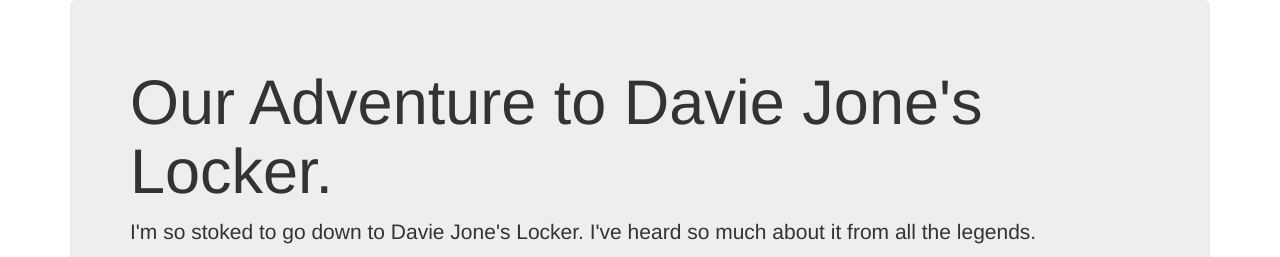
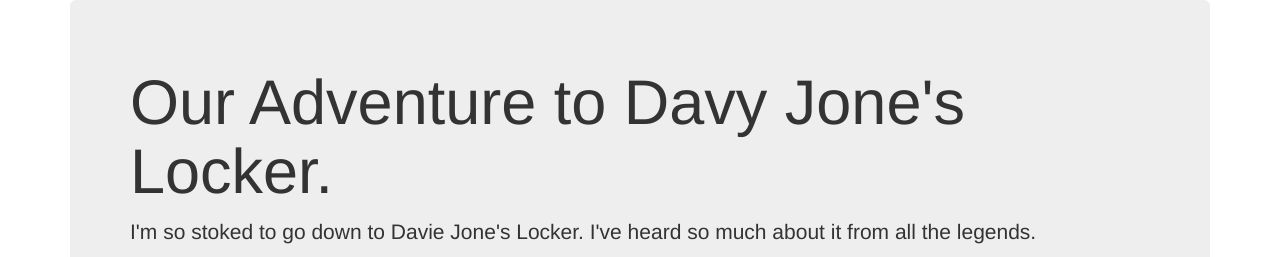
Before and after one commit to CaseyAntoine/week-in-review, a plain HTML site: page index.html in a window 1280 px wide. Shown: the top 257 px of the page. Drawn offline with Linux system fonts and the light colour scheme.

Commit message:
add img dir , img, and update html.

```diff
--- a/index.html
+++ b/index.html
@@ -2,12 +2,12 @@
 <html>
   <head>
     <link rel="stylesheet" href="css/bootstrap.css" type="text/css">
-    <title>Our vacation to Davie Jone's Locker</title>
+    <title>Our vacation to Davy Jone's Locker</title>
   </head>
   <body>
     <div class="container">
       <div class="jumbotron">
-        <h1>Our Adventure to Davie Jone's Locker.</h1>
+        <h1>Our Adventure to Davy Jone's Locker.</h1>
         <p>I'm so stoked to go down to Davie Jone's Locker. I've heard so much about it from all the legends.</p>
       </div>
       <h2>Plan</h2>
```
Also changed, not shown: img/black_pearl.jpeg (added), img/doubloons.jpeg (added), img/pirate_logo.jpeg (added), img/shipwrecked.jpeg (added).
